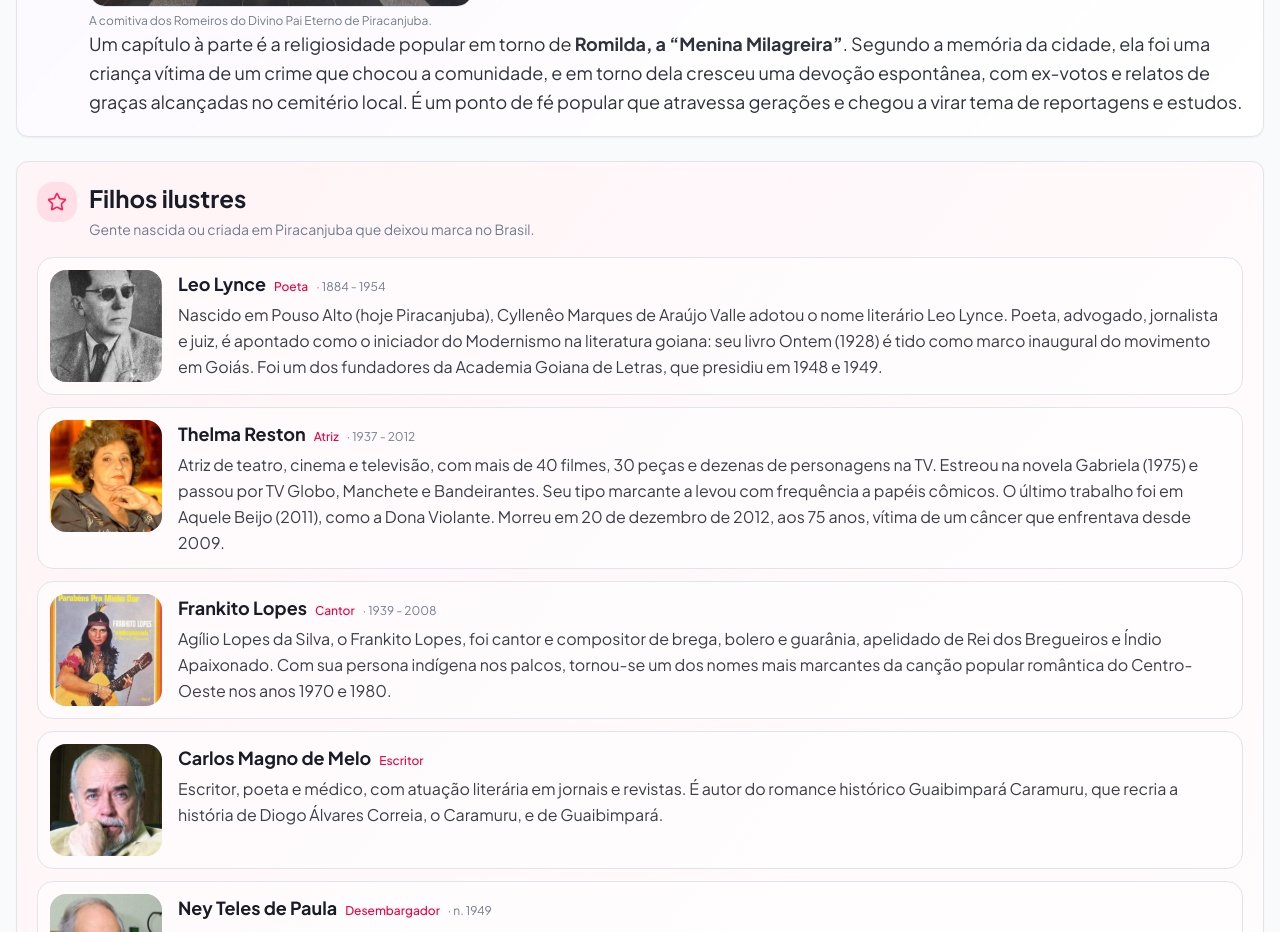
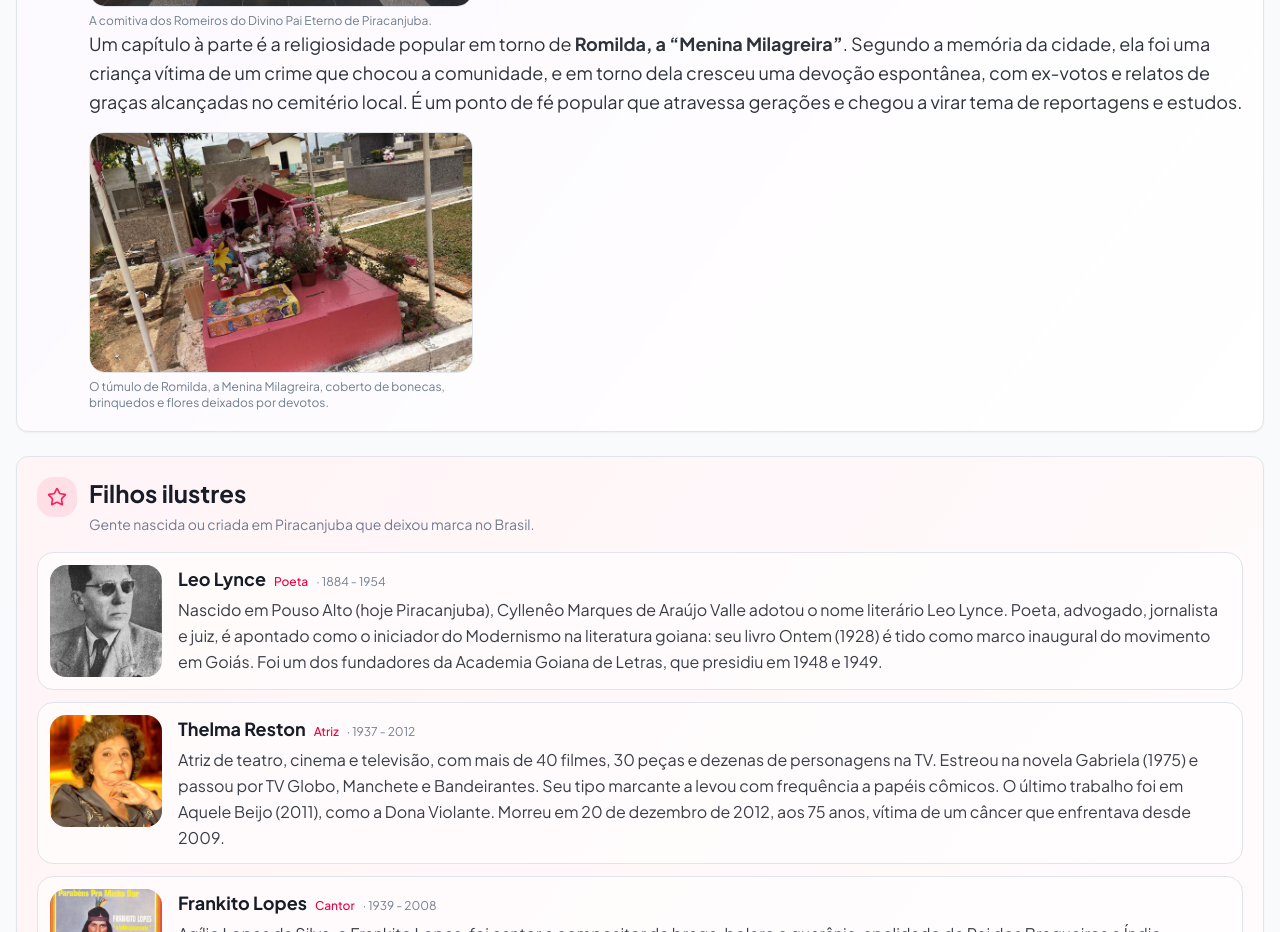
Before and after one commit to gianlucaferro/piracanjuba-next, a Next.js app: page /historia-pba in a window 1280 px wide. Shown: the part 5740-6672 px from the top of the page. Built offline with nearby package versions, Linux system fonts and the light colour scheme; no server answers.

Commit message:
feat(historia-pba): foto do tumulo da Menina Milagreira na secao de fe

```diff
--- a/src/app/historia-pba/page.tsx
+++ b/src/app/historia-pba/page.tsx
@@ -442,6 +442,12 @@ export default function HistoriaPBAPage() {
               alcançadas no cemitério local. É um ponto de fé popular que atravessa gerações e chegou a virar tema de
               reportagens e estudos.
             </p>
+            <FotoOpcional
+              src="/historia/menina-milagreira.jpg"
+              alt="Túmulo da Menina Milagreira coberto de bonecas, brinquedos e flores no cemitério de Piracanjuba"
+              legenda="O túmulo de Romilda, a Menina Milagreira, coberto de bonecas, brinquedos e flores deixados por devotos."
+              className="max-w-sm"
+            />
           </div>
         </div>
       </section>
```
Also changed, not shown: public/historia/menina-milagreira.jpg (added), public/historia/pessoas/README.md.
